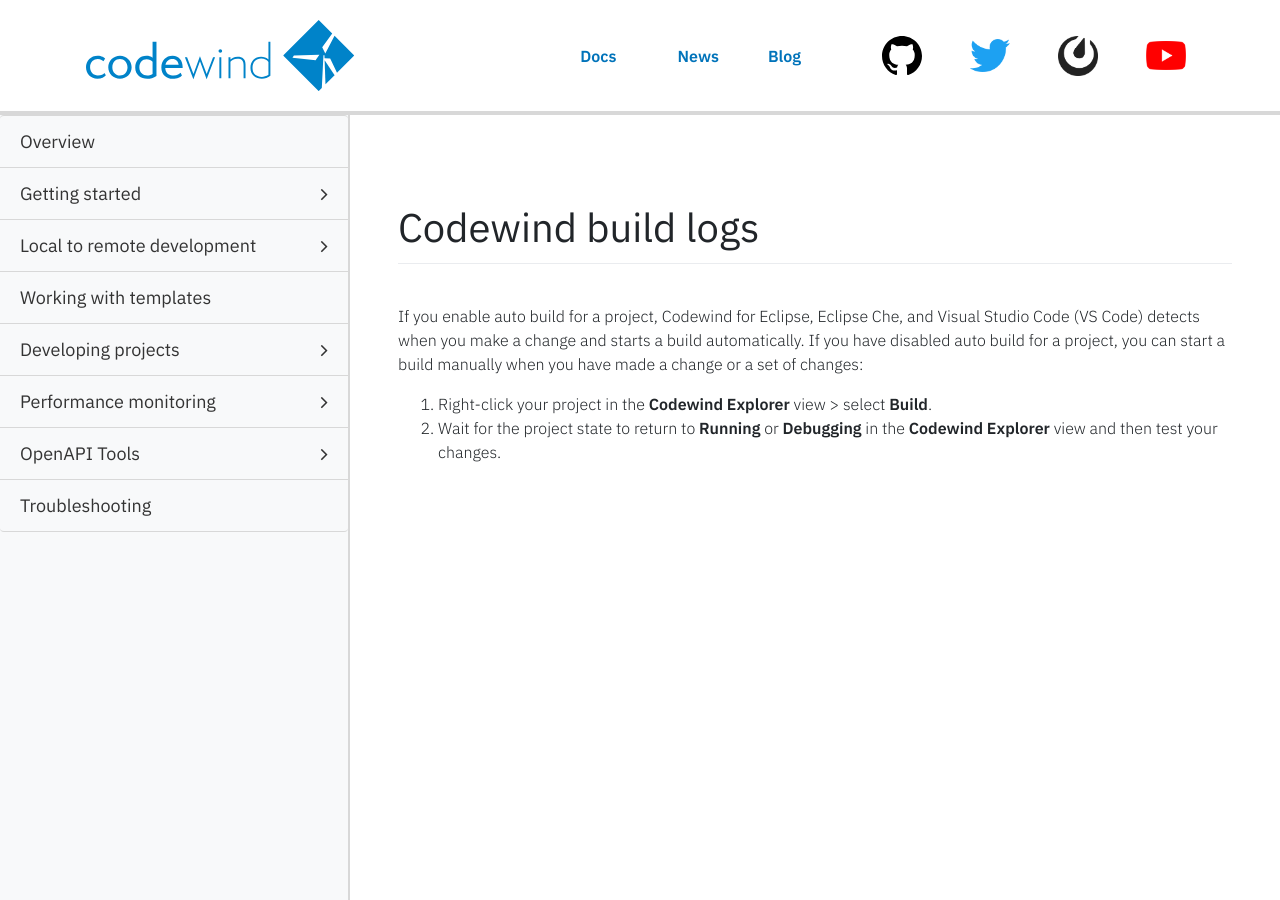
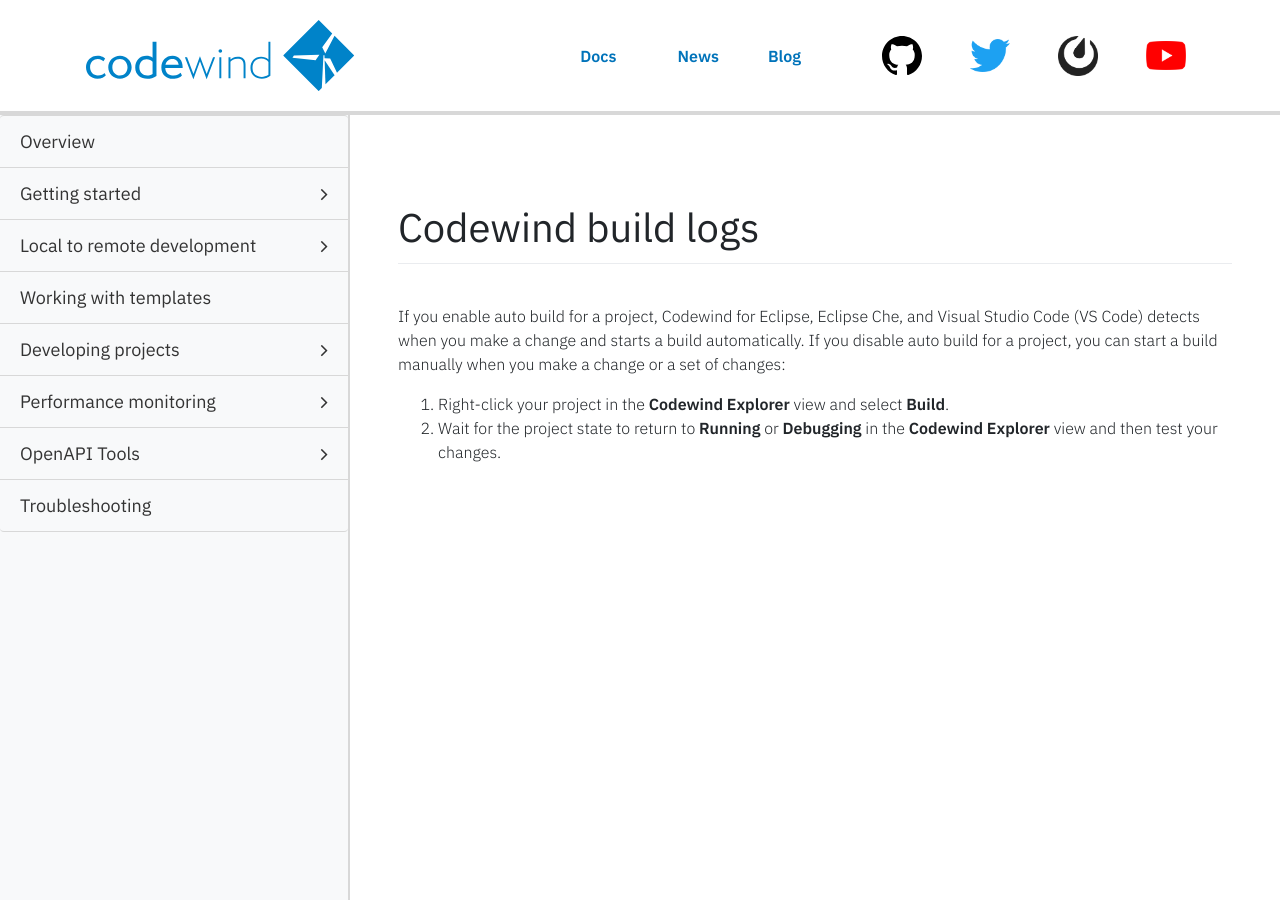
Before and after one commit to eclipse-archived/codewind-docs, a Jekyll site: the page built from docs/_documentations/mdt-eclipse-buildproject.md, in a window 1280 px wide and 900 px high. Built offline with Jekyll 4.4.1, drawn with Linux system fonts in a browser that asks for light colours; nearby versions of some CDN libraries; comment, search, counter and statistics services are not loaded.

Commit message:
applied suggeted changes
Signed-off-by: Jacob Berger <jacob.berger@ibm.com>

```diff
--- a/docs/_documentations/mdt-eclipse-buildproject.md
+++ b/docs/_documentations/mdt-eclipse-buildproject.md
@@ -12,7 +12,7 @@ parent: mdteclipseoverview
 
 # Codewind build logs
 
-If you enable auto build for a project, Codewind for Eclipse, Eclipse Che, and Visual Studio Code (VS Code) detects when you make a change and starts a build automatically. If you have disabled auto build for a project, you can start a build manually when you have made a change or a set of changes:
+If you enable auto build for a project, Codewind for Eclipse, Eclipse Che, and Visual Studio Code (VS Code) detects when you make a change and starts a build automatically. If you disable auto build for a project, you can start a build manually when you make a change or a set of changes:
 
-1. Right-click your project in the **Codewind Explorer** view > select **Build**.
+1. Right-click your project in the **Codewind Explorer** view and select **Build**.
 2. Wait for the project state to return to **Running** or **Debugging** in the **Codewind Explorer** view and then test your changes.
```
